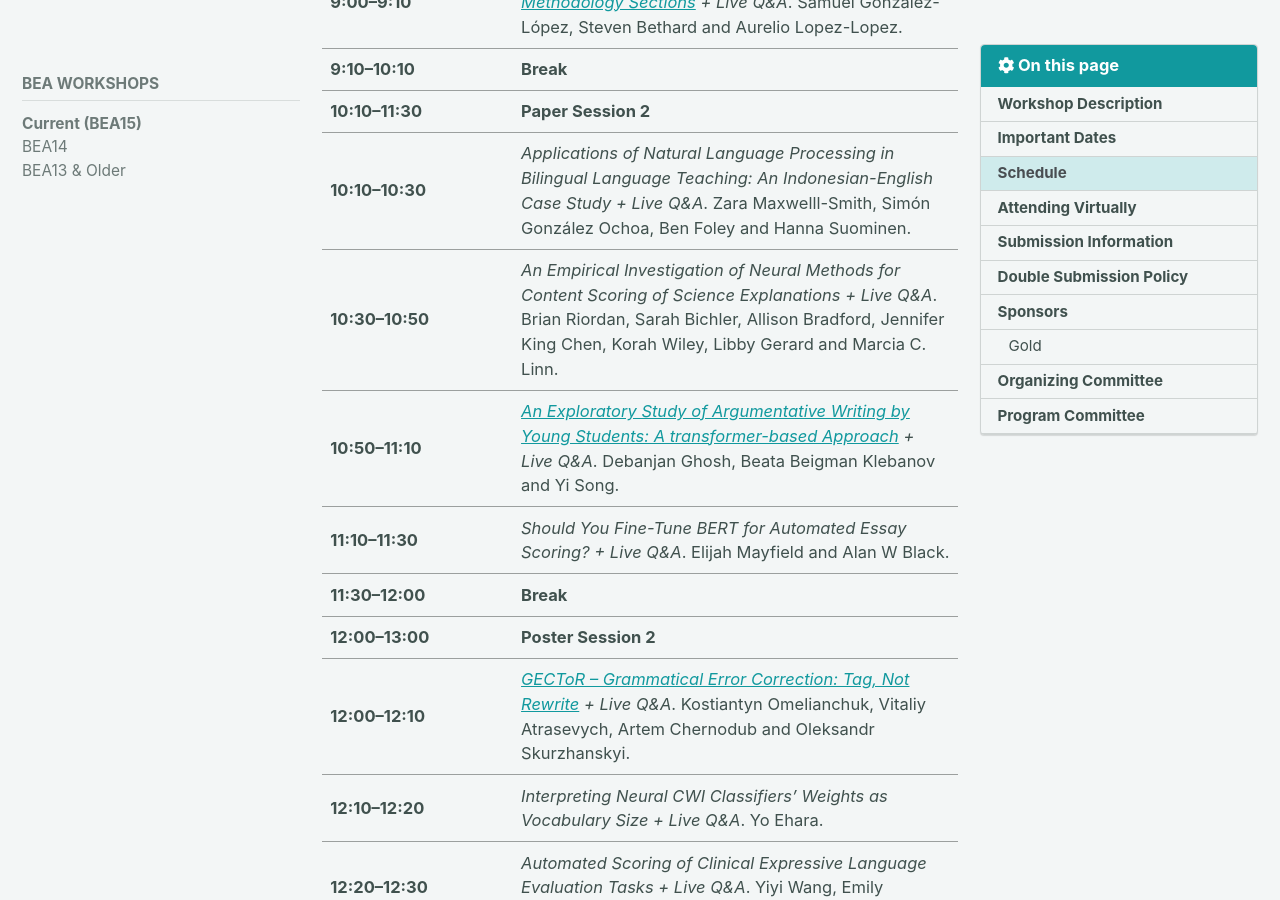
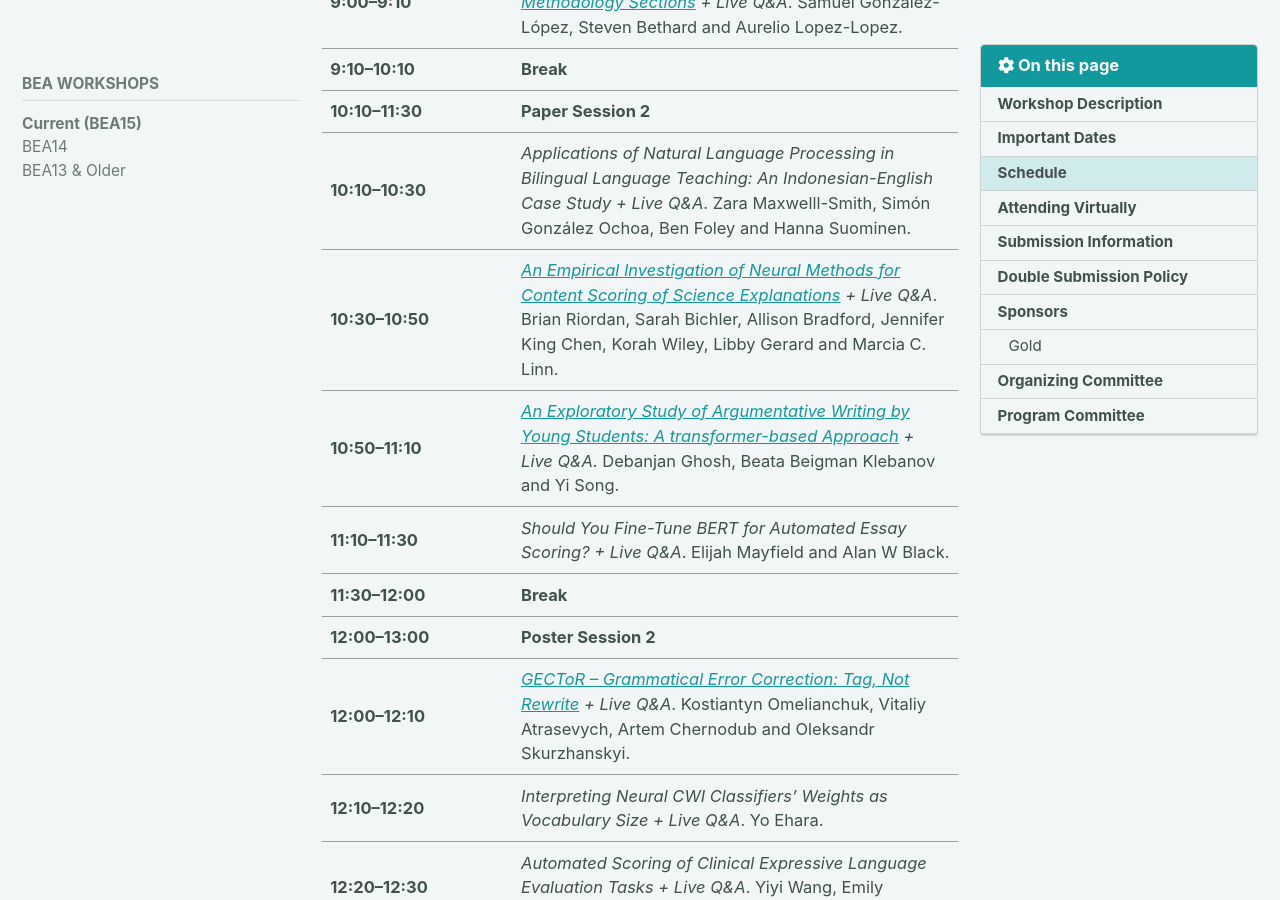
Before and after one commit to sigedu-org/website, a Jekyll site: the page built from _pages/bea/current.md, in a window 1280 px wide and 900 px high, scrolled down 7316 px. Built offline with Jekyll 4.4.1, drawn with Linux system fonts in a browser that asks for light colours; cached includes are drawn as plain includes; nearby versions of some CDN libraries; part of the change alters nothing that is shown.

Commit message:
Add more slides.

```diff
--- a/_pages/bea/current.md
+++ b/_pages/bea/current.md
@@ -194,7 +194,7 @@ The 15th BEA workshop will have virtual presentation and poster sessions in orde
         </tr>
         <tr>
             <td style="width: 30%; font-weight: bold;">10:30&ndash;10:50</td>
-            <td><i>An Empirical Investigation of Neural Methods for Content Scoring of Science Explanations + Live Q&A</i>. Brian Riordan, Sarah Bichler, Allison Bradford, Jennifer King Chen, Korah Wiley, Libby Gerard and Marcia C. Linn. </td>
+            <td><i><a href="https://1drv.ms/b/s!AnFJWBBU0mI4gSGZHpUOX1K7Q4Vq?e=99xCWk">An Empirical Investigation of Neural Methods for Content Scoring of Science Explanations</a> + Live Q&A</i>. Brian Riordan, Sarah Bichler, Allison Bradford, Jennifer King Chen, Korah Wiley, Libby Gerard and Marcia C. Linn. </td>
         </tr>
         <tr>
             <td style="width: 30%; font-weight: bold;">10:50&ndash;11:10</td>
```
